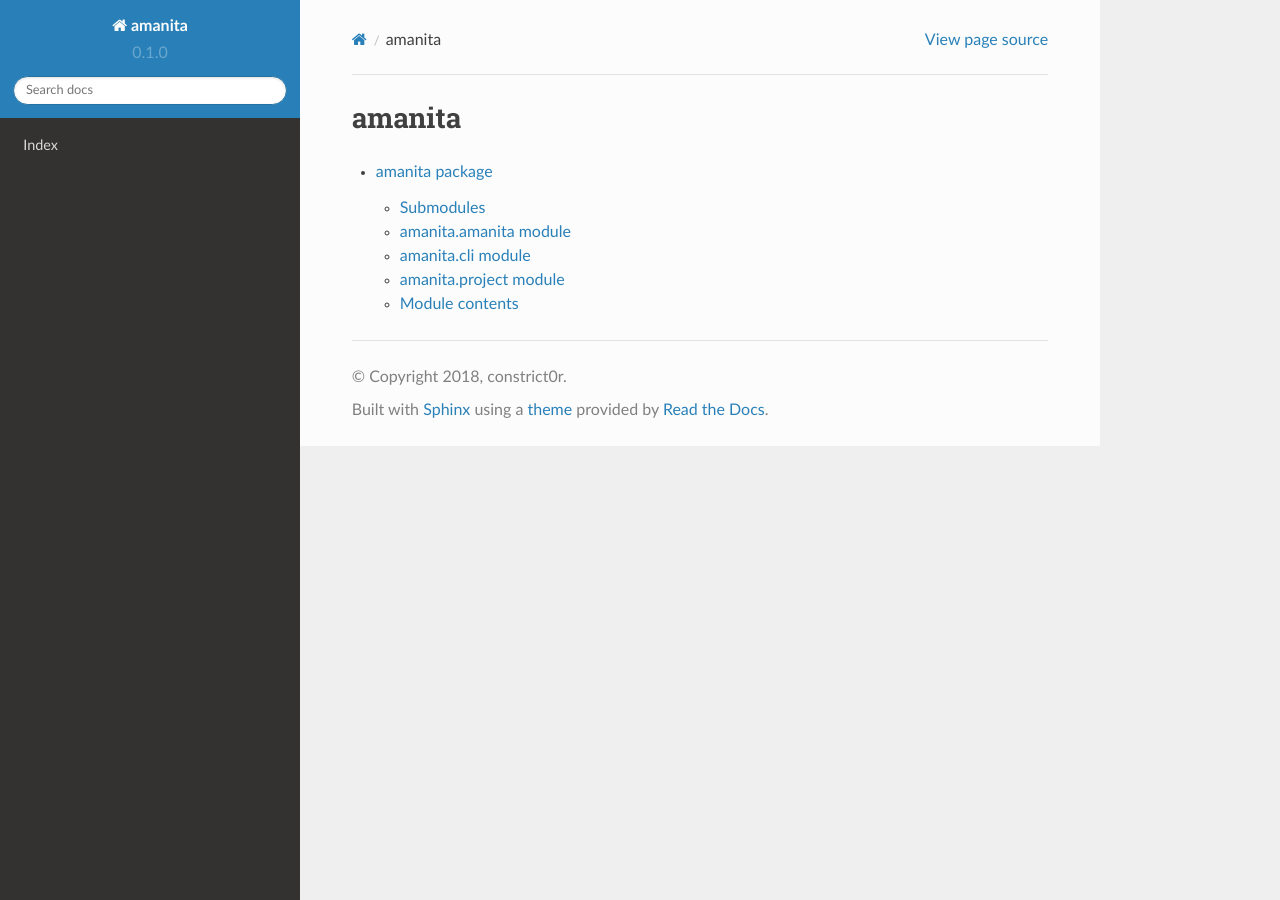
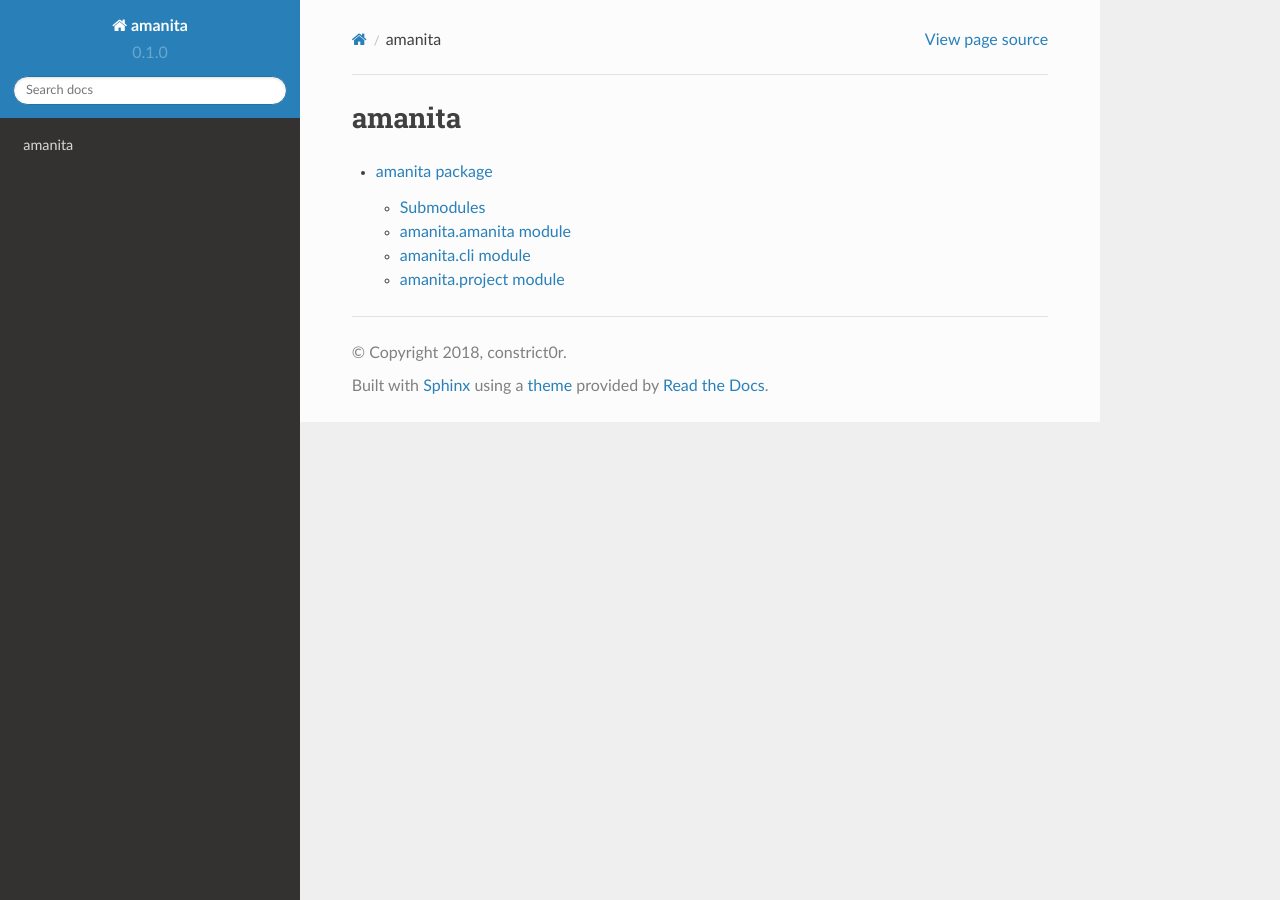
Before and after one commit to constrict0r/amanita, a Sphinx documentation site: the page built from docs/source/modules.rst, in a window 1280 px wide. Built offline with Sphinx 7.4.7 and the Read the Docs theme 2.0.0, drawn with Linux system fonts in a browser that asks for light colours.

Commit message:
Updated doc to fix genindex outdated

```diff
--- a/docs/source/amanita.rst
+++ b/docs/source/amanita.rst
@@ -27,12 +27,3 @@ amanita.project module
     :members:
     :undoc-members:
     :show-inheritance:
-
-
-Module contents
----------------
-
-.. automodule:: amanita
-    :members:
-    :undoc-members:
-    :show-inheritance:
--- a/docs/source/genindex.rst
+++ /dev/null
@@ -1,2 +0,0 @@
-Index
-=====
--- a/docs/source/index.rst
+++ b/docs/source/index.rst
@@ -2,8 +2,3 @@
    sphinx-quickstart on Fri Nov  2 22:28:21
 
 .. include:: ../../README.rst
-
-.. toctree::
-   :hidden:
-
-   genindex
```
